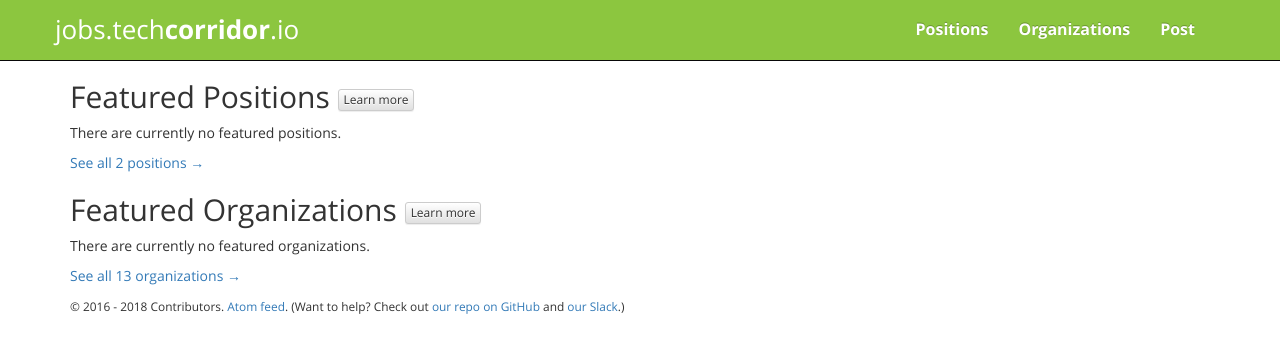
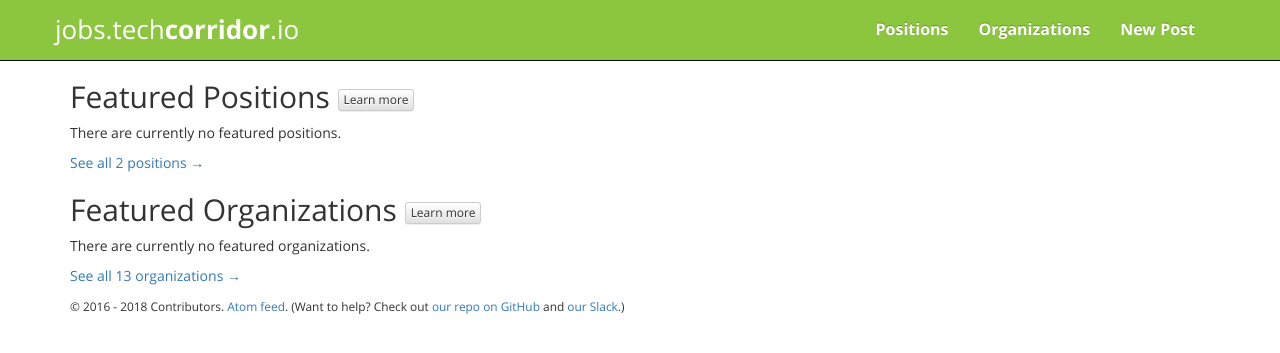
Before and after one commit to techcorridorio/jobs.techcorridor.io, a Jekyll site: the page built from index.html, in a window 1280 px wide. Shown: the top 353 px of the page. Built offline with Jekyll 4.4.1, drawn with Linux system fonts in a browser that asks for light colours.

Commit message:
Update default.html

```diff
--- a/_layouts/default.html
+++ b/_layouts/default.html
@@ -27,7 +27,7 @@
           <ul class="nav navbar-nav">
             <li><a href="/positions/">Positions</a></li>
             <li><a href="/organizations/">Organizations</a></li>
-            <li><a href="/posting/new">Post</a></li>
+            <li><a href="/posting/new">New Post</a></li>
           </ul>
         </div>
       </div>
```
